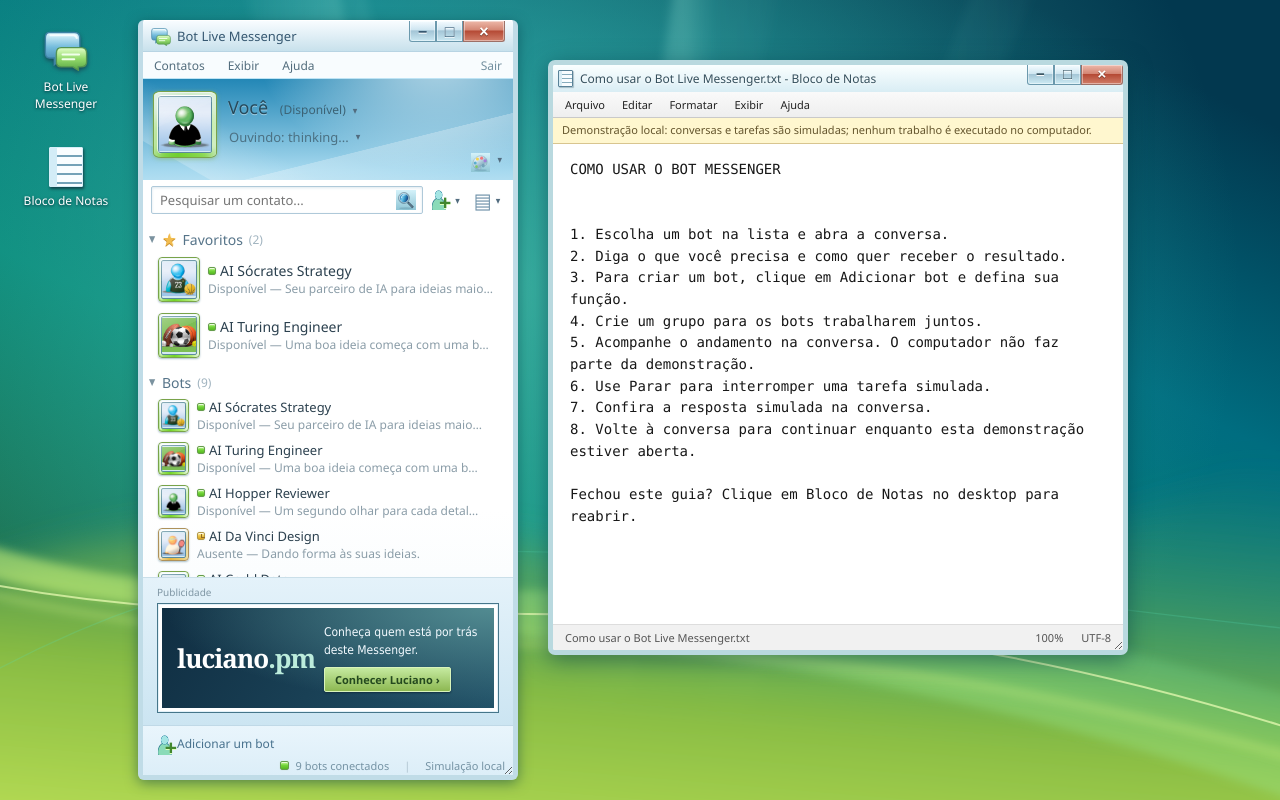
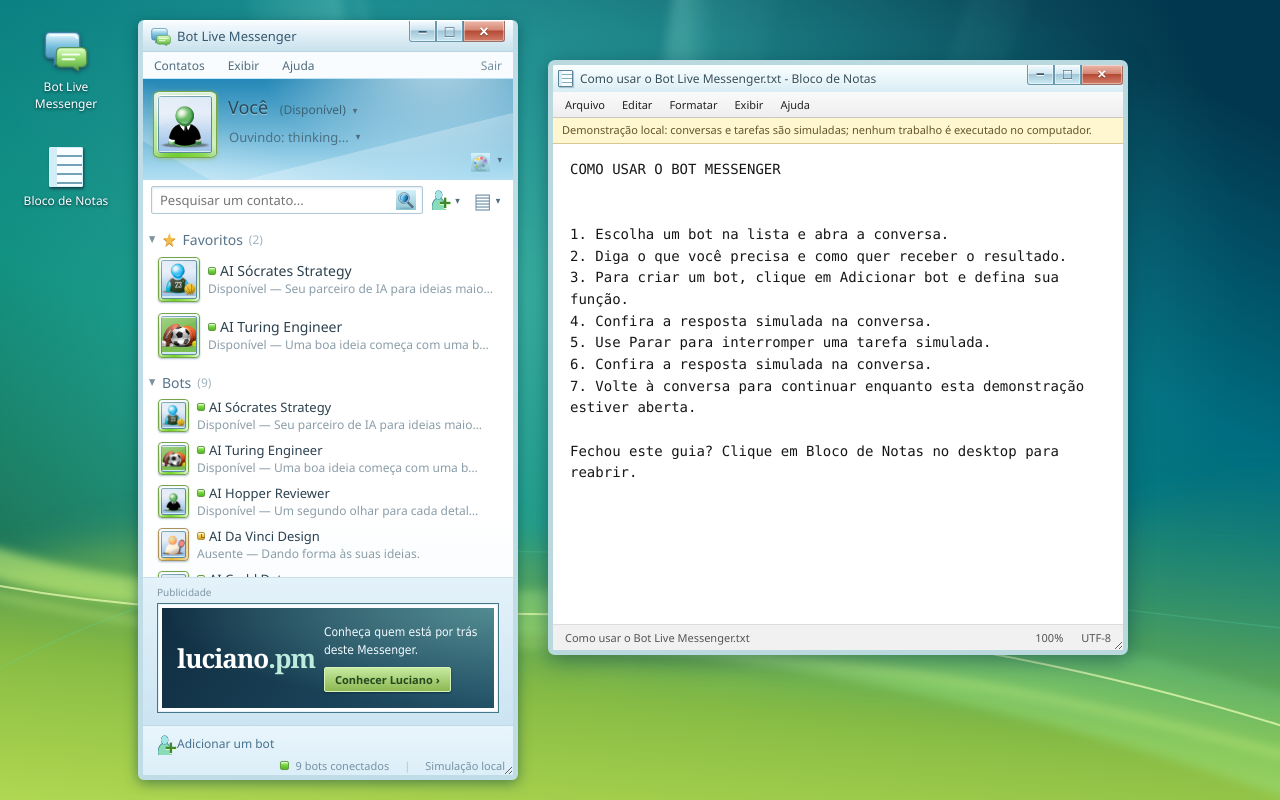
Before and after one commit to plucianoabreu/bot-live-messenger, a Next.js app: page /preview in a window 1280 px wide. Built offline with nearby package versions, Linux system fonts and the light colour scheme; grey boxes are pictures that could not be loaded.

Commit message:
Scope Messenger pilot UI to V1

```diff
--- a/src/components/approved/live-runtime.ts
+++ b/src/components/approved/live-runtime.ts
@@ -21,6 +21,11 @@ export function acceptedMessagesAfterSend<T extends TranscriptMessage>(messages:
  return [...messages,{id:accepted.id,author:'user' as const,text:accepted.content.trim()}];
 }
 
+type V1ExcludedFeature = 'conversation-export' | 'watch' | 'groups' | 'delegation';
+export function v1VisibleMenuItems<T extends {v1Feature?:V1ExcludedFeature}>(items:readonly T[]) {
+ return items.filter(item=>!item.v1Feature);
+}
+
 export function liveEntryState(alreadyEntered:boolean,mainWindowHidden:boolean) {
  return {entered:true,mainWindowHidden:alreadyEntered?mainWindowHidden:false,showOnboarding:!alreadyEntered};
 }
--- a/src/components/approved/messenger.tsx
+++ b/src/components/approved/messenger.tsx
@@ -2,7 +2,7 @@
 import { useEffect, useRef } from 'react';
 import { useRouter } from 'next/navigation';
 import { approvedMarkup } from './markup';
-import { mountMessenger,prepareWelcomeMarkup } from './runtime';
+import { mountMessenger,prepareV1Markup,prepareWelcomeMarkup } from './runtime';
 import type { RuntimeOptions } from './types';
 import { livePollInterval } from '@/domain/runs';
 export function ApprovedMessenger(props:RuntimeOptions){
@@ -10,7 +10,7 @@ export function ApprovedMessenger(props:RuntimeOptions){
  const runtime=useRef<ReturnType<typeof mountMessenger>|null>(null);
  const latest=useRef(props);latest.current=props;
  const router=useRouter();
- const renderedMarkup=prepareWelcomeMarkup(approvedMarkup,Boolean(props.live));
+ const renderedMarkup=prepareV1Markup(prepareWelcomeMarkup(approvedMarkup,Boolean(props.live)));
  useEffect(()=>{
   if(!host.current)return;
   // The controller owns this static subtree; React never reconciles its descendants.
--- a/src/components/approved/runtime.d.ts
+++ b/src/components/approved/runtime.d.ts
@@ -8,5 +8,6 @@ export function writeWelcomePreference(storage:WelcomeStorage,options:WelcomePre
 export function welcomeDocumentState(options?:WelcomeDocumentOptions):{mode:'live'|'demo';disclosure:string;guide:string};
 export function welcomeMenuState(options?:{selectionStart?:number;selectionEnd?:number;wrap?:boolean;fontSize?:number}):{canCopy:boolean;wrapChecked:boolean;canIncreaseFont:boolean;canDecreaseFont:boolean;defaultFont:boolean};
 export function createDesktopShortcutSelection(ids:readonly string[]):{select(id:string):string|null;isSelected(id:string):boolean;current():string|null};
+export function prepareV1Markup(markup:string):string;
 export function prepareWelcomeMarkup(markup:string,live?:boolean):string;
 export function mountMessenger(host: HTMLElement, options: RuntimeOptions): {update(options:RuntimeOptions):void;destroy():void};
--- a/src/components/approved/runtime.js
+++ b/src/components/approved/runtime.js
@@ -3,7 +3,7 @@
 import { presence } from '../../domain/bots';
 import { displayPictures, defaultPicture, pictureUrl, botProfileInput } from '../../domain/profiles';
 import { isActiveRun } from '../../domain/runs';
-import { acceptedMessagesAfterSend, draftAfterSuccessfulSend, liveComposerState, liveEntryState, runAfterRequest } from './live-runtime';
+import { acceptedMessagesAfterSend, draftAfterSuccessfulSend, liveComposerState, liveEntryState, runAfterRequest, v1VisibleMenuItems } from './live-runtime';
 import {
  activeMemoryVersion,collaborationStorageMode,createGenerationGate,groupFromApi,handoffLabel,handoffsForBot,
  reconcileMembershipChanges,sourceMessagesForHandoff,
@@ -18,29 +18,25 @@ export function writeWelcomePreference(storage,{live,userId},open) {
  if(!live||!userId)return;
  try{storage.setItem(welcomePreferenceKey(userId),open?'open':'closed');}catch{/* Presentation preferences are optional when storage is unavailable. */}
 }
-export function welcomeDocumentState({live=false,runsEnabled=false,watchAvailable=false}={}) {
- const tracking=watchAvailable
-  ? '5. Acompanhe o andamento na conversa e o computador em Acompanhar.'
-  : live&&runsEnabled
-   ? '5. Acompanhe o andamento na conversa. Acompanhar o computador ainda não está disponível.'
-   : live
-    ? '5. Acompanhe o andamento na conversa. As tarefas e o computador ainda estão em preparação.'
-    : '5. Acompanhe o andamento na conversa. O computador não faz parte da demonstração.';
+export function welcomeDocumentState({live=false,runsEnabled=false}={}) {
+ const tracking=live&&runsEnabled
+  ? '4. Confira o andamento na conversa.'
+  : live
+   ? '4. As tarefas reais ainda estão em preparação.'
+   : '4. Confira a resposta simulada na conversa.';
  const controls=live&&!runsEnabled
-  ? '6. Quando as tarefas forem habilitadas, você poderá usar Parar.\n7. Os arquivos entregues poderão ser baixados pela conversa.'
+  ? '5. Quando as tarefas forem habilitadas, você poderá usar Parar.\n6. Quando houver um arquivo entregue, baixe pela conversa.'
   : live
-   ? '6. Use Parar quando quiser interromper uma tarefa.\n7. Confira a resposta e baixe os arquivos entregues.'
-   : '6. Use Parar para interromper uma tarefa simulada.\n7. Confira a resposta simulada na conversa.';
+   ? '5. Use Parar quando quiser interromper uma tarefa.\n6. Quando houver um arquivo entregue, baixe pela conversa.'
+   : '5. Use Parar para interromper uma tarefa simulada.\n6. Confira a resposta simulada na conversa.';
  const context=live
-  ? '8. Volte à conversa para continuar: seus bots guardam o contexto.'
-  : '8. Volte à conversa para continuar enquanto esta demonstração estiver aberta.';
+  ? '7. Volte à conversa para continuar com o histórico salvo.'
+  : '7. Volte à conversa para continuar enquanto esta demonstração estiver aberta.';
  const disclosure=!live
   ? 'Demonstração local: conversas e tarefas são simuladas; nenhum trabalho é executado no computador.'
-  : watchAvailable
-   ? 'Conta conectada: conversas, tarefas e Acompanhar estão disponíveis.'
-   : runsEnabled
-    ? 'Conta conectada: conversas e tarefas estão disponíveis; Acompanhar ainda não está disponível.'
-    : 'Conta conectada: conversas salvas; tarefas e Acompanhar ainda estão em preparação.';
+  : runsEnabled
+   ? 'Conta conectada: conversas e tarefas estão disponíveis.'
+   : 'Conta conectada: conversas salvas; tarefas ainda estão em preparação.';
  const availability=live&&!runsEnabled
   ? '\n\nMODO ATUAL\nAs tarefas reais ainda não estão disponíveis nesta conta. Para testar uma conversa agora, saia e escolha a demonstração local.'
   : live
@@ -52,7 +48,6 @@ ${availability}
 1. Escolha um bot na lista e abra a conversa.
 2. Diga o que você precisa e como quer receber o resultado.
 3. Para criar um bot, clique em Adicionar bot e defina sua função.
-4. Crie um grupo para os bots trabalharem juntos.
 ${tracking}
 ${controls}
 ${context}
@@ -72,6 +67,15 @@ export function prepareWelcomeMarkup(markup,live=false) {
  if(!prepared.includes('id="welcome-mode-disclosure"'))prepared=prepared.replace('<textarea id="welcome-text"',
   `<div id="welcome-mode-disclosure" class="welcome-mode-disclosure" role="status" aria-live="polite">${disclosure}</div><textarea id="welcome-text"`);
  return prepared;
+}
+export function prepareV1Markup(markup) {
+ return markup
+  .replace(/<button\b[^>]*data-command="history"[^>]*>[\s\S]*?<\/button>/g,'')
+  .replace('• Bots que colaboram e compartilham contexto.\n','')
+  .replace('• Um computador na nuvem para seus bots.\n','')
+  .replace('• Pesquisa em sites e trabalho com arquivos.\n','')
+  .replace('• Relatórios, planilhas e apresentações.\n','')
+  .replace('3. Acompanhe o trabalho na conversa.','3. Confira a resposta na conversa.');
 }
 export function mountMessenger(host, initialOptions = {}) {
 let options=initialOptions;
@@ -152,7 +156,6 @@ function contactGroups() {
   return [
     {id:'favorites',name:'Favoritos',ids:agents.filter(a => isFavorite(a.id)).map(a => a.id)},
     {id:'agents',name:'Bots',ids:agents.filter(a => a.status !== 'offline').map(a => a.id)},
-    ...state.customGroups,
     ...(state.showOffline ? [{id:'offline',name:'Offline',ids:agents.filter(a => a.status === 'offline').map(a => a.id)}] : [])
   ];
 }
@@ -382,7 +385,7 @@ function closeMenu() {
 }
 function showMenu(anchor,items,point) {
   closeMenu(); menuAnchor = anchor; menuActions = [];
-  $('popup-menu').innerHTML = items.map(item => {
+  $('popup-menu').innerHTML = v1VisibleMenuItems(items).map(item => {
     if (item.separator) return '<div class="menu-separator" role="separator"></div>';
     if (item.caption) return `<div class="menu-caption">${escapeHTML(item.caption)}</div>`;
     const index = menuActions.push(item.action) - 1;
@@ -420,10 +423,10 @@ function contactMenu(id,anchor,point) {
     {label:'Editar instruções...',action:() => openInstructions(id)},
     {label:'Ver perfil...',action:() => openAgentDetails(id)},
     {label:'Ver memória...',action:() => openMemoryDialog(id)},
-    {label:options.live?'Ver delegações...':'Ver atividade...',action:() => options.live?openHandoffs(id):openActivity(id)},
+    {label:'Ver atividade...',action:() => openActivity(id)},
     {separator:true},
     {label:agent.status==='offline'?'Conectar bot':'Desconectar bot',disabled:state.jobs.has(id),action:() => toggleConnection(id)},
-    {label:'Mover para um grupo...',action:() => openGroupAssignment(id)}
+    {label:'Mover para um grupo...',v1Feature:'groups',action:() => openGroupAssignment(id)}
   ],point);
 }
 function toggleFavorite(id) {
@@ -674,7 +677,7 @@ const commands={
   'advertise':()=>openDialog('Anuncie no Bot Live Messenger','<h2>Sua marca nesta conversa.</h2><p>Este espaço está reservado para publicidade e parcerias.</p><p>Prévia do posicionamento. Nenhum anúncio de terceiros está sendo carregado.</p>',null),
   'settings':openSettings,'add-agent':openAddAgent,'create-group':openCreateGroup,'manage-groups':openManageGroups,
   'appearance':openAppearance,'activity':()=>openActivity(),
-  'agent-activity':()=>options.live?openHandoffs(state.active):openActivity(state.active),'history':openHistory,
+  'agent-activity':()=>openActivity(state.active),'history':openHistory,
   'memory':()=>openMemoryDialog(state.active),'saved-memories':()=>openMemoryDialog(),
   'instructions':()=>openInstructions(state.active),'agent-details':()=>openAgentDetails(state.active),
   'favorite':()=>toggleFavorite(state.active),'connect':()=>toggleConnection(state.active),
@@ -692,7 +695,7 @@ host.addEventListener('click',event=>{
   const menu=event.target.closest('[data-menu]');
   if(menu){
     if(menu.dataset.menu==='view')viewMenu(menu);
-    if(menu.dataset.menu==='contacts')showMenu(menu,[{label:'Adicionar um bot...',icon:'+',action:openAddAgent},{label:'Criar grupo...',action:openCreateGroup},{label:'Gerenciar grupos...',action:openManageGroups},{label:'Memórias salvas...',action:()=>openMemoryDialog()},{separator:true},{label:'Iniciar uma conversa...',action:openContactPicker}]);
+    if(menu.dataset.menu==='contacts')showMenu(menu,[{label:'Adicionar um bot...',icon:'+',action:openAddAgent},{label:'Criar grupo...',v1Feature:'groups',action:openCreateGroup},{label:'Gerenciar grupos...',v1Feature:'groups',action:openManageGroups},{label:'Memórias salvas...',action:()=>openMemoryDialog()},{separator:true},{label:'Iniciar uma conversa...',action:openContactPicker}]);
     if(menu.dataset.menu==='agent')contactMenu(state.active,menu);
     return;
   }
@@ -816,13 +819,7 @@ $('welcome-text').readOnly=true;
 let onboardingShown=false;
 let welcomeFontSize=14;
 function renderWelcomeDocument(){
- const control=host.querySelector('[data-command="watch"]');
- if(control){
-  const textNode=[...control.childNodes].reverse().find(node=>node.nodeType===Node.TEXT_NODE&&node.textContent.trim());
-  if(textNode)textNode.textContent='Acompanhar';else control.append('Acompanhar');
-  control.setAttribute('aria-label','Acompanhar o computador');
- }
- const documentState=welcomeDocumentState({live:Boolean(options.live),runsEnabled:Boolean(options.runsEnabled),watchAvailable:Boolean(options.watchEnabled&&control)});
+ const documentState=welcomeDocumentState({live:Boolean(options.live),runsEnabled:Boolean(options.runsEnabled)});
  $('welcome-text').value=documentState.guide;
  let disclosure=$('welcome-mode-disclosure');
  if(!disclosure){
@@ -1188,11 +1185,9 @@ function syncLive(){
  else renderWelcomeDocument();
  $('user-display-name').textContent=options.userName||'Você';
  $('main-window').querySelector('.statusbar-right').lastChild.textContent=options.runsEnabled?'Conectado':'Tarefas em preparação';
- host.querySelectorAll('[data-command="agent-activity"]').forEach(button=>{button.lastChild.textContent='Delegações';});
  commands.attach=unavailable;
  commands.about=()=>openDialog('Sobre o Bot Live Messenger','<h2>Bot Live Messenger</h2><p>Seus bots, na sua lista de contatos.</p><p>Suas conversas ficam salvas na sua conta. As tarefas reais são habilitadas após a configuração dos serviços.</p>',null);
  renderContacts();
- void loadGroups().catch(()=>{});
  const focused=state.active;for(const id of windows.keys()){if(agents.some(b=>b.id===id)){state.active=id;renderConversation();}}state.active=focused;
  document.title='Bot Live Messenger';
 }
```
Also changed, not shown: 3 other files (tests, documents, lock files or other folders).
